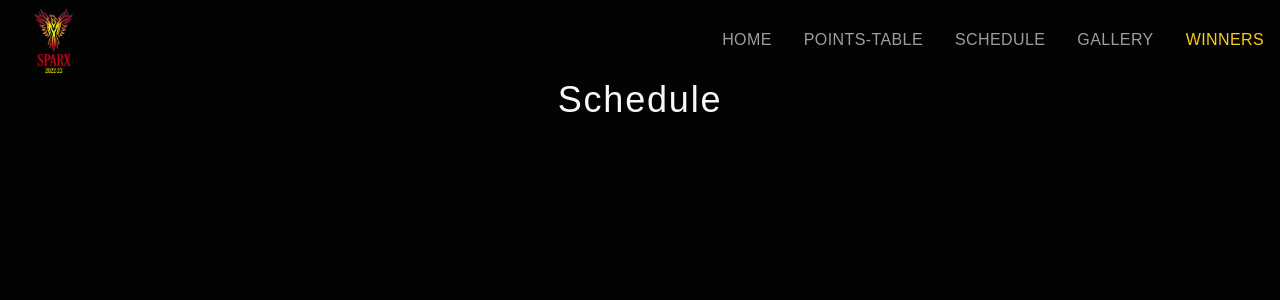
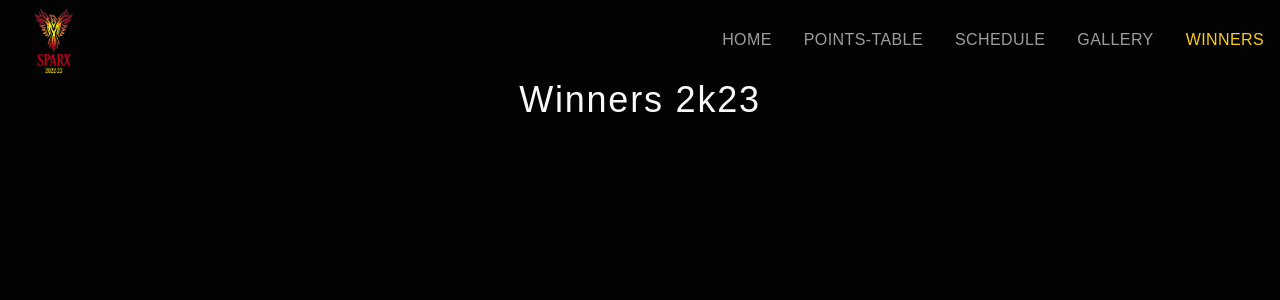
Before and after one commit to MrunalVaidya0715/sparx-website, a Next.js app in the folder sparx-web-app/: page /winners in a window 1280 px wide. Shown: the top 300 px of the page. Built offline with nearby package versions, Linux system fonts and the light colour scheme.

Commit message:
Changed Winner Page Desc

```diff
--- a/sparx-web-app/src/pages/winners.jsx
+++ b/sparx-web-app/src/pages/winners.jsx
@@ -3,7 +3,7 @@ import React from 'react'
 const winners = () => {
   return (
     <div className='py-20 flex flex-col justify-center items-center'>
-        <h2 className=' tracking-wider mb-4 font-light '>Schedule</h2>
+        <h2 className=' tracking-wider mb-4 font-light '>Winners 2k23</h2>
     </div>
   )
 }
```
